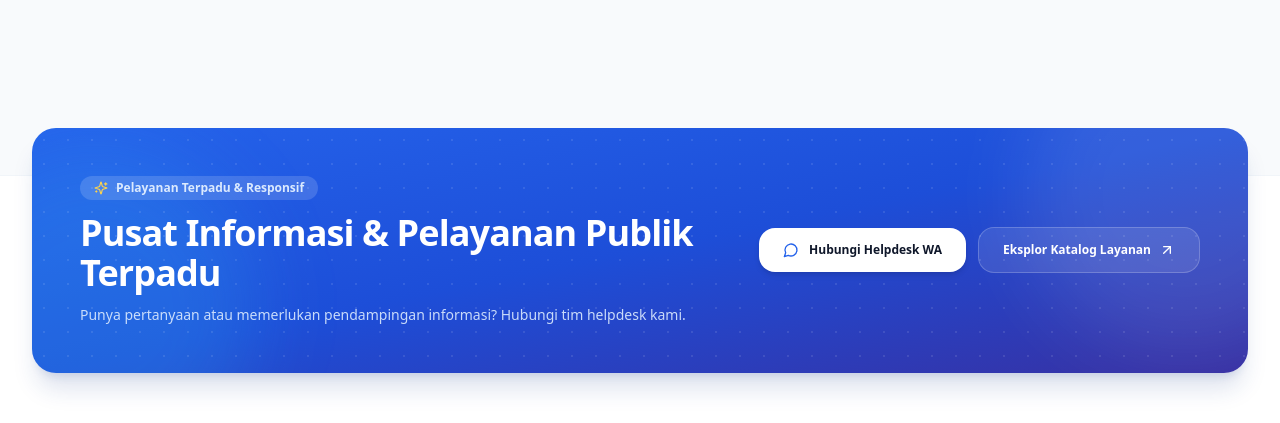
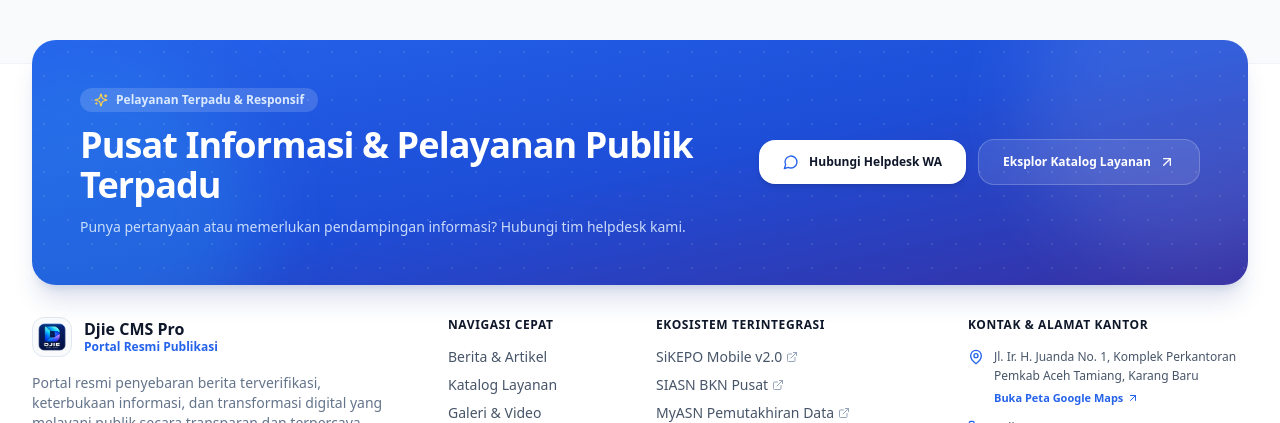
Before and after one commit to masadjie/djie-cms-pro, a React (Vite) app in the folder frontend/: page / in a window 1280 px wide. Shown: the part 2161-2584 px from the top of the page. Built offline with nearby package versions, Linux system fonts and the light colour scheme; no server answers.

Commit message:
style(spacing): compact vertical gap between editorial content and footer banner

```diff
--- a/frontend/src/components/Footer.jsx
+++ b/frontend/src/components/Footer.jsx
@@ -44,9 +44,13 @@ export default function Footer() {
   const wa = (settings.kontak_wa || settings.social_whatsapp || '081269494591').replace(/[^0-9]/g, '');
 
   return (
-    <footer className="w-full bg-white border-t border-slate-100 text-slate-600 mt-16 sm:mt-24">
+    <footer className={`w-full bg-white border-t border-slate-100 text-slate-600 ${
+      isTemplateA ? 'mt-4 sm:mt-6' : 'mt-16 sm:mt-24'
+    }`}>
       {/* ── TOP HIGHLIGHT BANNER: Floating Clean Curved Container ── */}
-      <div className="max-w-7xl mx-auto px-4 sm:px-6 lg:px-8 -translate-y-8 sm:-translate-y-12">
+      <div className={`max-w-7xl mx-auto px-4 sm:px-6 lg:px-8 ${
+        isTemplateA ? '-translate-y-4 sm:-translate-y-6' : '-translate-y-8 sm:-translate-y-12'
+      }`}>
         <div className={`relative overflow-hidden rounded-3xl text-white p-8 sm:p-12 shadow-xl ${
           isTemplateA
             ? 'bg-gradient-to-br from-blue-600 via-blue-700 to-indigo-800 shadow-blue-900/15'
--- a/frontend/src/components/home/EditorialNewsHome.jsx
+++ b/frontend/src/components/home/EditorialNewsHome.jsx
@@ -314,7 +314,7 @@ export default function EditorialNewsHome() {
   };
 
   return (
-    <div className="w-full bg-[#f8fafc] text-slate-800 min-h-screen pt-20 sm:pt-24 pb-20 font-sans selection:bg-blue-600 selection:text-white">
+    <div className="w-full bg-[#f8fafc] text-slate-800 min-h-screen pt-20 sm:pt-24 pb-8 sm:pb-10 font-sans selection:bg-blue-600 selection:text-white">
 
       {/* ── 1. TOP TICKER STRIP (NEEON STYLE) ─────────────────────────────────── */}
       <div className="bg-[#0f172a] text-slate-300 text-xs py-2 px-4 border-b border-slate-800">
```
